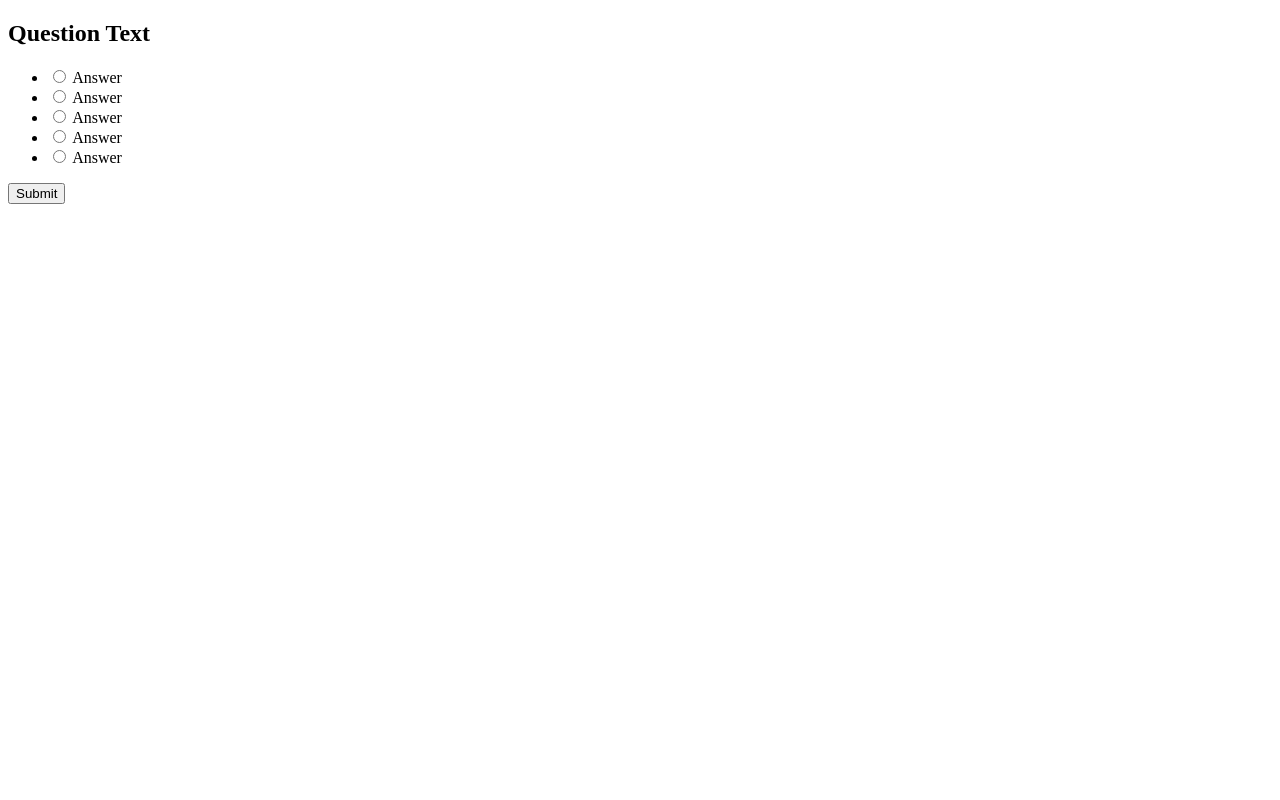
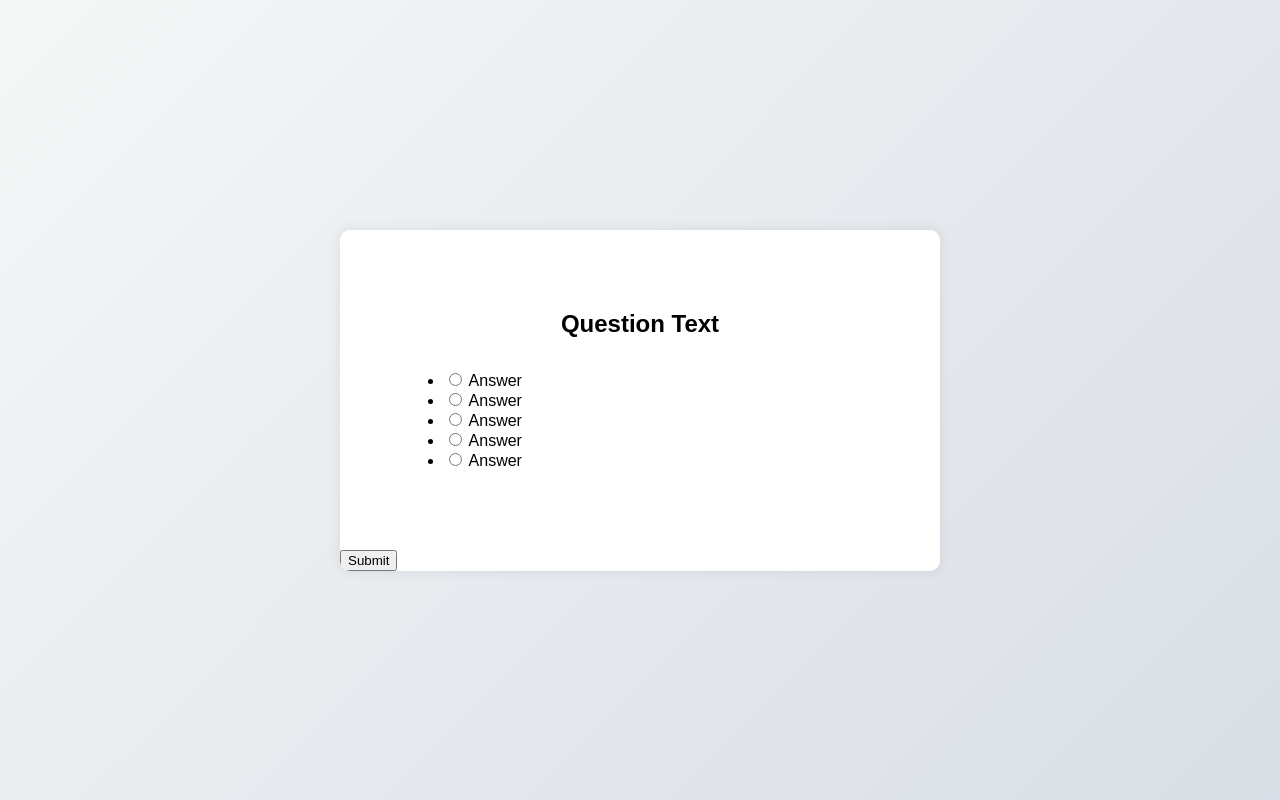
Before and after one commit to Tkamunya1/KCenter-Quiz-Board, a plain HTML site: page index.html in a window 1280 px wide. Drawn offline with Linux system fonts and the light colour scheme.

```diff
--- a/index.css
+++ b/index.css
@@ -1,3 +1,30 @@
 *{
     box-sizing: border-box;
   }
+
+body{
+  background-color: #113c7c;
+  background-image: linear-gradient(315deg, #d9dee6 0%, #f5f7f7 100%);
+  font-family: 'Poppins', sans-serif;
+  display: flex;
+  align-items: center;
+  justify-content: center;
+  height: 100vh;
+  overflow: hidden;
+  margin: 0;
+}
+.qzContainer{
+    background-color: #fff;
+    border-radius: 10px;
+    box-shadow: 0 0 10px 2px rgba(100, 100, 100, 0.1);
+    width: 600px;
+    overflow: hidden;
+  }
+  .qzHeader{
+    padding: 4rem;
+  }
+  h2{
+    padding: 1rem;
+    text-align: center;
+    margin: 0;
+  }
--- a/index.html
+++ b/index.html
@@ -9,8 +9,8 @@
     <script src="./index.js"></script>
 </head>
 <body>
-    <div class="quizContainer" id="quiz">
-        <div class="quizHeader">
+    <div class="qzContainer" id="quiz">
+        <div class="qzHeader">
           <h2 id="question">Question Text</h2>
           <ul>
             <li>
```
